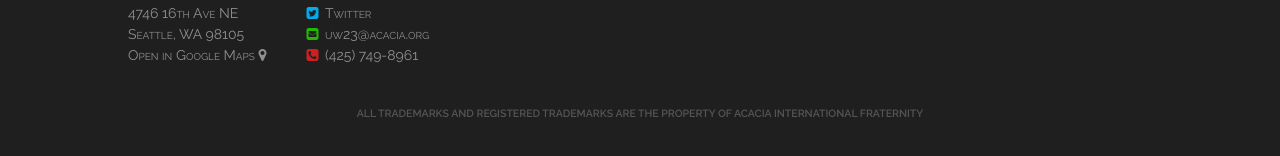
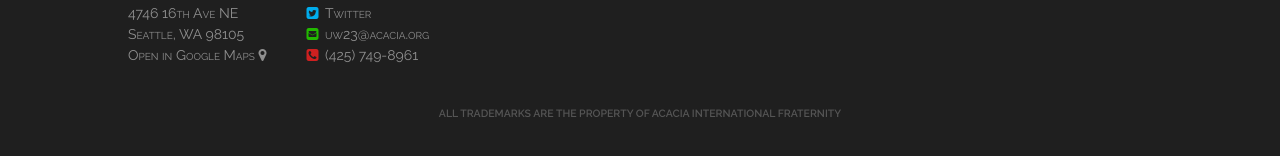
Before and after one commit to Garrett-M/acacia-web, a Jekyll site: the page built from index.md, in a window 1280 px wide and 900 px high, scrolled down 748 px. Shown: the part 739-895 px from the top of the window. Built offline with Jekyll 4.4.1, drawn with Linux system fonts in a browser that asks for light colours; nearby versions of some CDN libraries; comment, search, counter and statistics services are not loaded.

Commit message:
changed footer

```diff
--- a/_includes/footer.html
+++ b/_includes/footer.html
@@ -4,7 +4,7 @@
         {% include social.html %}
     </div>
     <div class="legal">
-        All trademarks and registered trademarks are the property of Acacia International Fraternity
+        All trademarks are the property of Acacia International Fraternity
     </div>
     <script src="//cdnjs.cloudflare.com/ajax/libs/jquery/3.1.0/jquery.min.js"></script>
 	<script src="//cdnjs.cloudflare.com/ajax/libs/twitter-bootstrap/3.3.7/js/bootstrap.min.js"></script>
```
